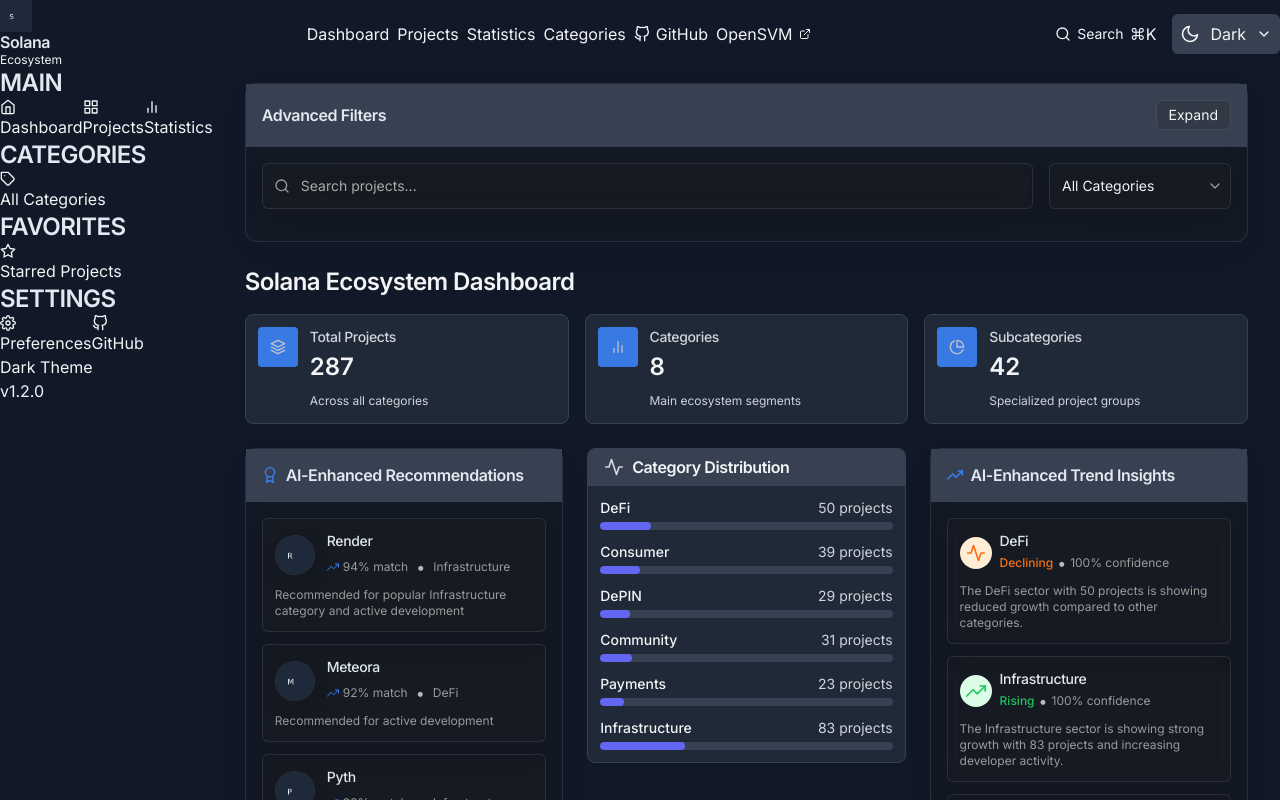
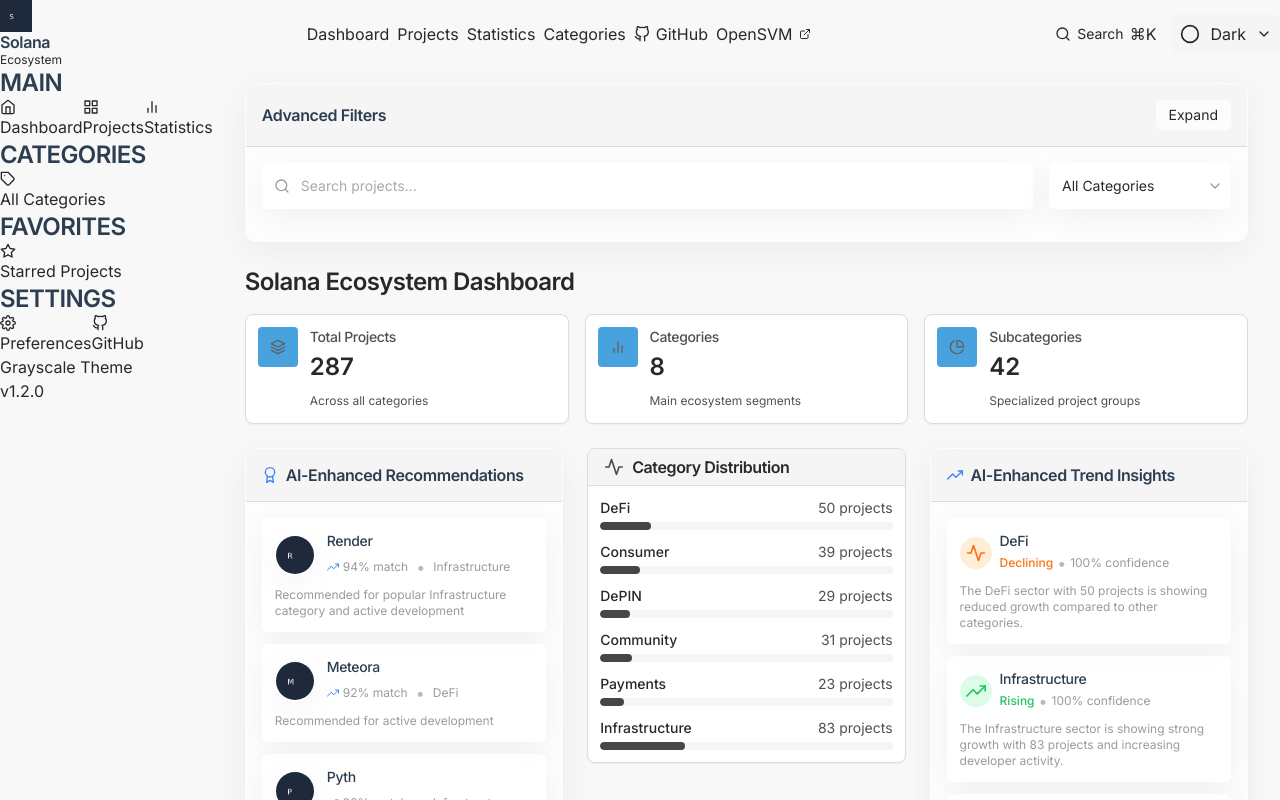
Before and after one commit to openSVM/landscape, a React (Vite) app: page / in a window 1280 px wide. Shown: the top 800 px of the page. Built offline with nearby package versions, Linux system fonts and the light colour scheme.

Commit message:
Add grayscale theme as default theme

```diff
--- a/src/components/ThemeToggle.tsx
+++ b/src/components/ThemeToggle.tsx
@@ -1,6 +1,6 @@
 import React, { useState, useRef, useEffect } from 'react';
 import { useTheme } from '../contexts/ThemeContext';
-import { FiChevronDown, FiMoon, FiSun, FiDroplet } from 'react-icons/fi';
+import { FiChevronDown, FiMoon, FiSun, FiDroplet, FiCircle } from 'react-icons/fi';
 
 const ThemeToggle: React.FC = () => {
   const { theme, setTheme } = useTheme();
@@ -23,6 +23,8 @@ const ThemeToggle: React.FC = () => {
 
   const getThemeIcon = () => {
     switch (theme) {
+      case 'grayscale':
+        return <FiCircle className="h-5 w-5" />;
       case 'dark':
         return <FiMoon className="h-5 w-5" />;
       case 'light':
@@ -30,12 +32,14 @@ const ThemeToggle: React.FC = () => {
       case 'blue':
         return <FiDroplet className="h-5 w-5" />;
       default:
-        return <FiMoon className="h-5 w-5" />;
+        return <FiCircle className="h-5 w-5" />;
     }
   };
 
   const getThemeName = () => {
     switch (theme) {
+      case 'grayscale':
+        return 'Dark';
       case 'dark':
         return 'Dark';
       case 'light':
@@ -43,7 +47,7 @@ const ThemeToggle: React.FC = () => {
       case 'blue':
         return 'Blue';
       default:
-        return 'Dark';
+        return 'Grayscale';
     }
   };
 
@@ -53,7 +57,9 @@ const ThemeToggle: React.FC = () => {
     const baseStyles = "flex items-center w-full px-4 py-2 text-sm text-left transition-colors duration-150";
 
     // Theme-specific hover and active states
-    if (buttonTheme === 'dark') {
+    if (buttonTheme === 'grayscale') {
+      return `${baseStyles} ${isActive ? 'bg-gray-300 text-gray-900' : 'hover:bg-gray-200/50'}`;
+    } else if (buttonTheme === 'dark') {
       return `${baseStyles} ${isActive ? 'bg-gray-700 text-white' : 'hover:bg-gray-700/20'}`;
     } else if (buttonTheme === 'light') {
       return `${baseStyles} ${isActive ? 'bg-gray-200 text-gray-900' : 'hover:bg-gray-200/50'}`;
@@ -94,6 +100,19 @@ const ThemeToggle: React.FC = () => {
           }}
         >
           <div className="py-1" role="menu" aria-orientation="vertical">
+            <button
+              className={getButtonStyles('grayscale')}
+              onClick={() => {
+                setTheme('grayscale');
+                setIsOpen(false);
+              }}
+              role="menuitem"
+              style={{ color: theme === 'grayscale' ? 'var(--primary)' : 'inherit' }}
+            >
+              <FiCircle className="mr-2 h-4 w-4" />
+              <span>Grayscale Theme</span>
+            </button>
+
             <button
               className={getButtonStyles('dark')}
               onClick={() => {
--- a/src/contexts/ThemeContext.tsx
+++ b/src/contexts/ThemeContext.tsx
@@ -1,6 +1,6 @@
 import React, { createContext, useState, useContext, ReactNode, useEffect } from 'react';
 
-type Theme = 'light' | 'dark' | 'blue';
+type Theme = 'grayscale' | 'light' | 'dark' | 'blue';
 
 interface ThemeContextType {
   theme: Theme;
@@ -17,10 +17,10 @@ interface ThemeProviderProps {
 }
 
 export const ThemeProvider: React.FC<ThemeProviderProps> = ({ children }) => {
-  // Initialize theme from localStorage or default to 'dark'
+  // Initialize theme from localStorage or default to 'grayscale'
   const [theme, setTheme] = useState<Theme>(() => {
     const savedTheme = localStorage.getItem(THEME_STORAGE_KEY) as Theme | null;
-    return savedTheme && ['light', 'dark', 'blue'].includes(savedTheme) ? savedTheme : 'dark';
+    return savedTheme && ['grayscale', 'light', 'dark', 'blue'].includes(savedTheme) ? savedTheme : 'grayscale';
   });
 
   // Save theme to localStorage whenever it changes
@@ -31,7 +31,7 @@ export const ThemeProvider: React.FC<ThemeProviderProps> = ({ children }) => {
   // Apply theme classes to document element
   useEffect(() => {
     // Remove all theme classes
-    document.documentElement.classList.remove('theme-light', 'theme-dark', 'theme-blue');
+    document.documentElement.classList.remove('theme-grayscale', 'theme-light', 'theme-dark', 'theme-blue');
     // Add current theme class
     document.documentElement.classList.add(`theme-${theme}`);
 
--- a/src/index.css
+++ b/src/index.css
@@ -38,6 +38,36 @@
   --card-border: var(--border);
   --header-bg: var(--surface);
   --header-border: var(--border);
+}
+
+/* Grayscale theme - Professional & Corporate */
+.theme-grayscale {
+  --background: rgb(248, 248, 248);
+  --background-alt: rgb(240, 240, 240);
+  --surface: rgb(255, 255, 255);
+  --surface-alt: rgb(245, 245, 245);
+  --primary: rgb(40, 40, 40);
+  --primary-light: rgb(80, 80, 80);
+  --secondary: rgb(120, 120, 120);
+  --secondary-light: rgb(160, 160, 160);
+  --secondary-dark: rgb(100, 100, 100);
+  --border: rgb(220, 220, 220);
+  --accent: rgb(70, 70, 70);
+  --accent-light: rgb(100, 100, 100);
+  --accent-dark: rgb(50, 50, 50);
+  --text-on-accent: rgb(255, 255, 255);
+  --text-on-secondary: rgb(255, 255, 255);
+  --error: rgb(120, 120, 120);
+  --success: rgb(100, 100, 100);
+  --warning: rgb(140, 140, 140);
+  --info: rgb(80, 80, 80);
+  --focus-ring: rgba(100, 100, 100, 0.5);
+  --sidebar-bg: rgb(250, 250, 250);
+  --sidebar-border: rgb(220, 220, 220);
+  --card-bg: var(--surface);
+  --card-border: var(--border);
+  --header-bg: rgb(250, 250, 250);
+  --header-border: rgb(220, 220, 220);
 }
 
 .theme-dark {
```
